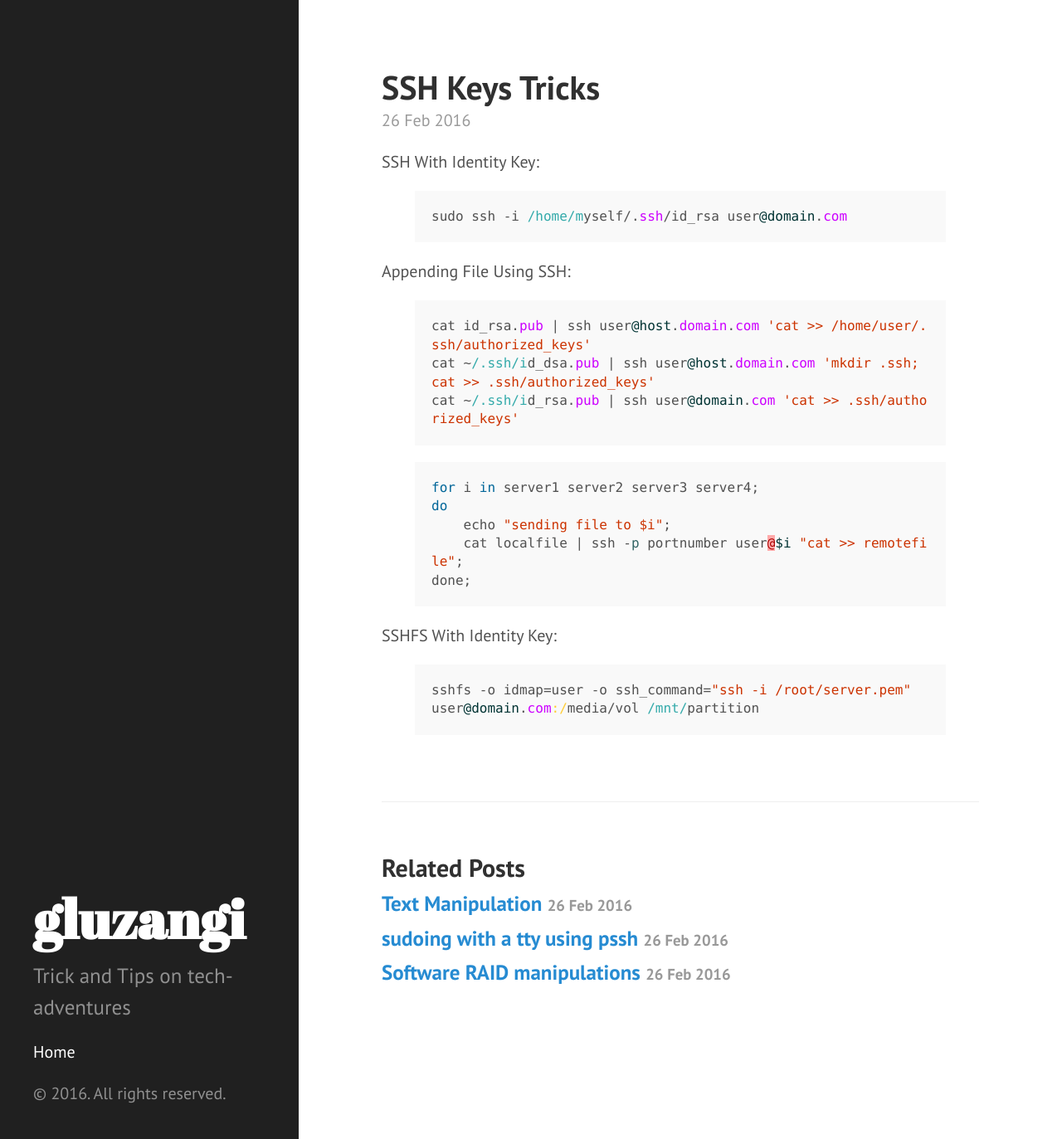
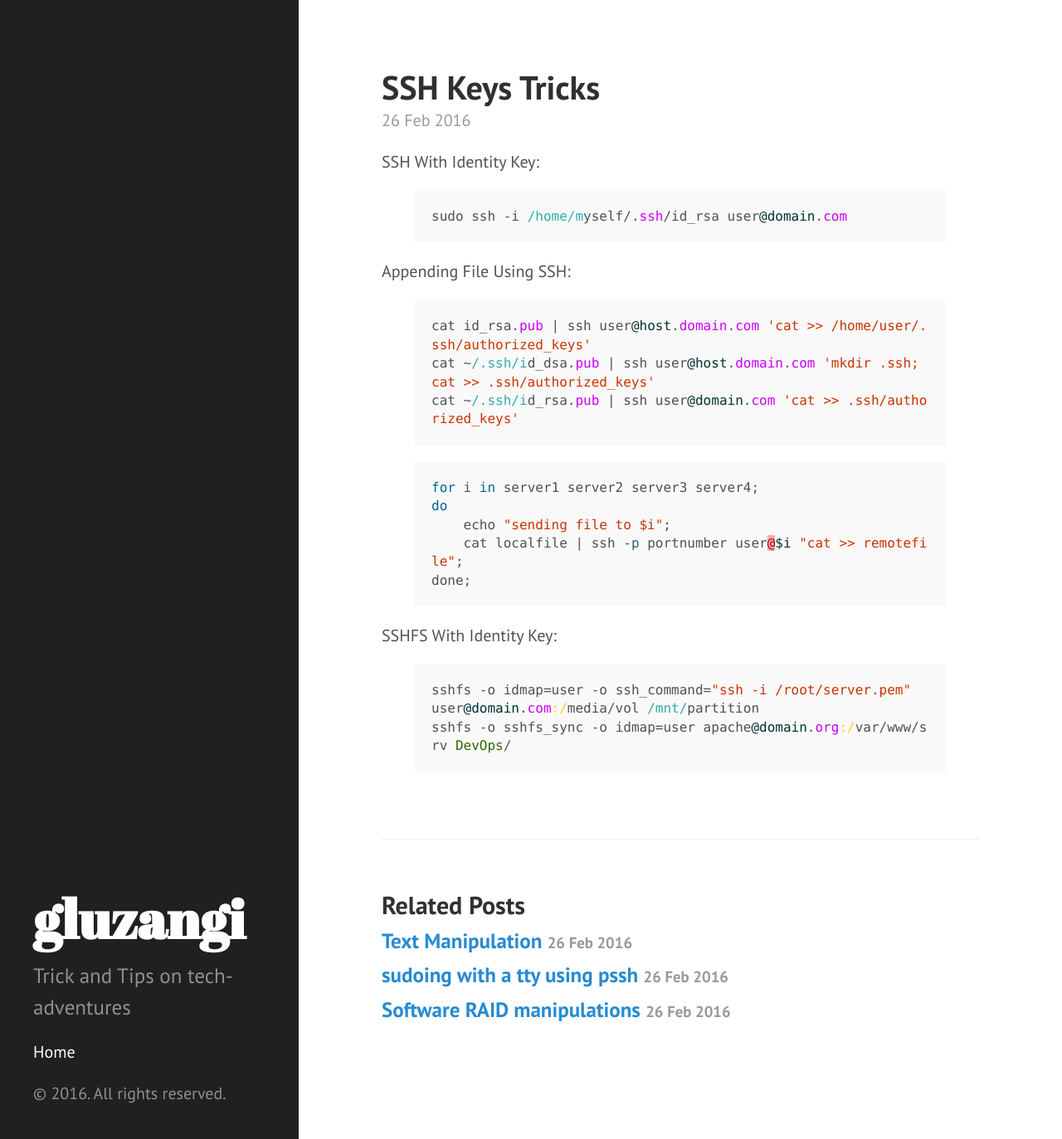
Before and after one commit to gluzangi/gluzangi.github.io, a Jekyll site: the page built from _posts/2016-02-26-ssh-keys-tricks.markdown, in a window 1280 px wide and 1373 px high. Shown: the whole window at 83% size. Built offline with Jekyll 4.4.1, drawn with Linux system fonts in a browser that asks for light colours.

Commit message:
Post update: SSH Keys Tricks

```diff
--- a/_posts/2016-02-26-ssh-keys-tricks.markdown
+++ b/_posts/2016-02-26-ssh-keys-tricks.markdown
@@ -29,4 +29,5 @@ SSHFS With Identity Key:
 
 {% highlight ruby %}
 sshfs -o idmap=user -o ssh_command="ssh -i /root/server.pem"  user@domain.com:/media/vol /mnt/partition
+sshfs -o sshfs_sync -o idmap=user apache@domain.org:/var/www/srv DevOps/
 {% endhighlight %}
```
